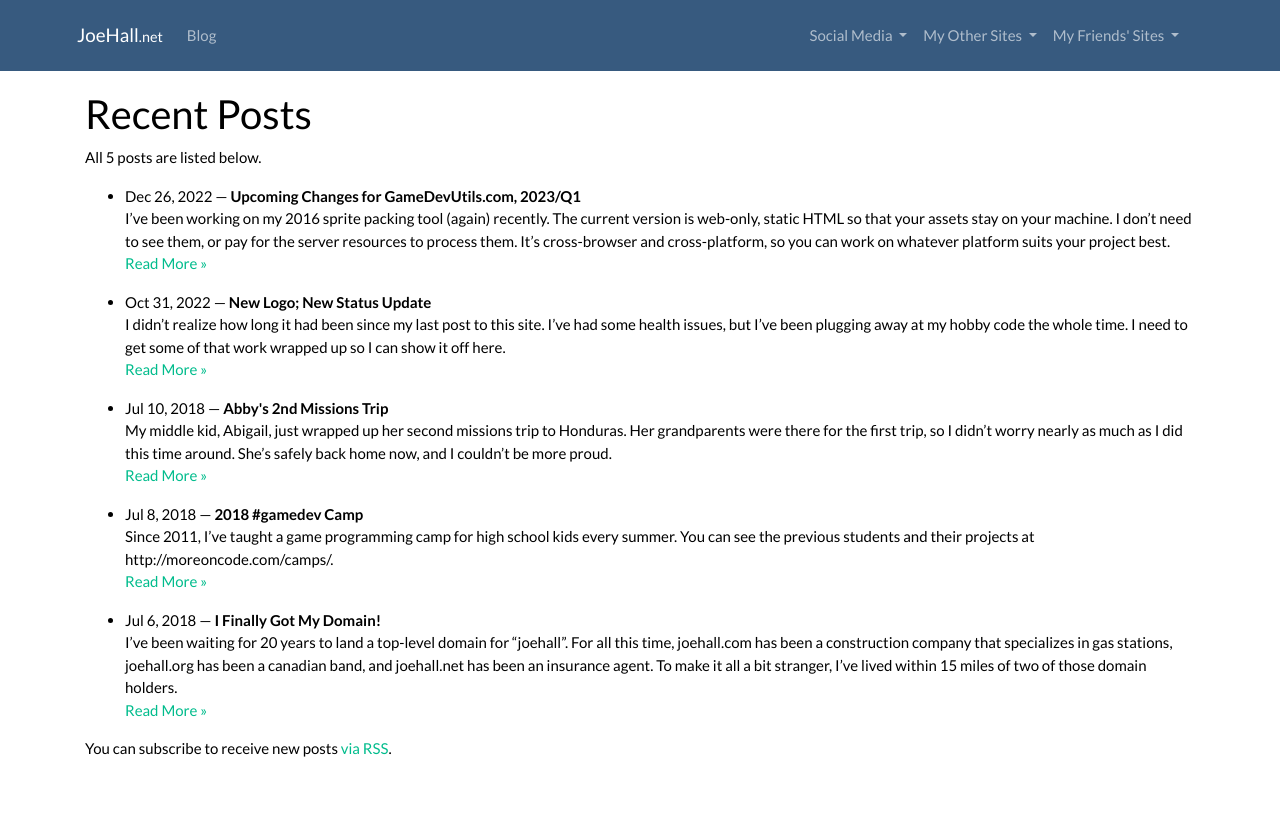
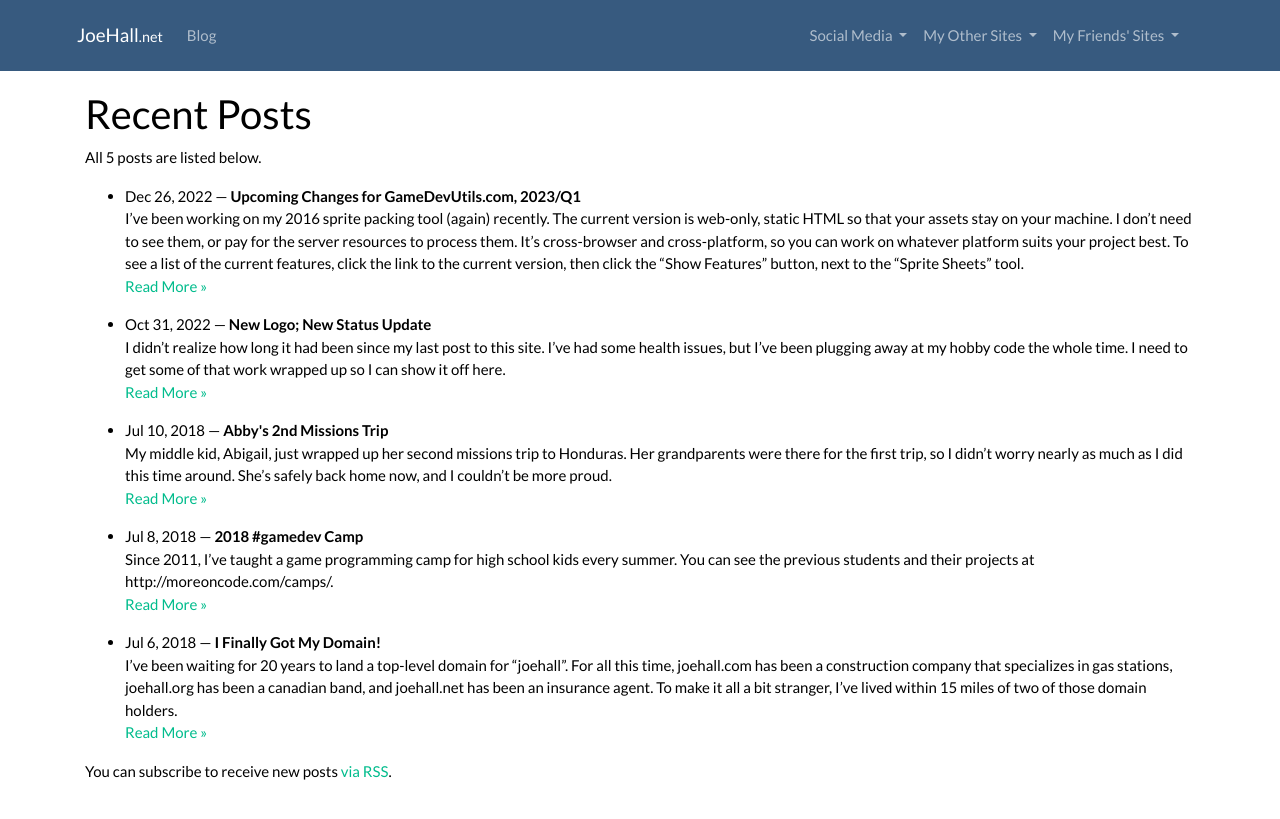
Before and after one commit to groundh0g/joehall.net, a Jekyll site: the page built from docs/blog.md, in a window 1280 px wide. Shown: the top 819 px of the page. Built offline with Jekyll 4.4.1, drawn with Linux system fonts in a browser that asks for light colours; nearby versions of some CDN libraries; our own code applies the rules of GitHub Pages for plain Markdown files.

Commit message:
added instructions to view current features of sprite sheet tool

```diff
--- a/docs/_posts/2022-12-26-upcoming-changes-for-gamedevutils-com-2023-q1.md
+++ b/docs/_posts/2022-12-26-upcoming-changes-for-gamedevutils-com-2023-q1.md
@@ -5,7 +5,7 @@ categories: family
 author: groundh0g
 ---
 
-I've been working on my 2016 sprite packing tool (again) recently. [The current version](http://gamedevutils.com/) is web-only, static HTML so that your assets stay on your machine. I don't need to see them, or pay for the server resources to process them. It's cross-browser and cross-platform, so you can work on whatever platform suits your project best.
+I've been working on my 2016 sprite packing tool (again) recently. The current version is web-only, static HTML so that your assets stay on your machine. I don't need to see them, or pay for the server resources to process them. It's cross-browser and cross-platform, so you can work on whatever platform suits your project best. To see a list of the current features, click the link to [the current version](http://gamedevutils.com/), then click the "Show Features" button, next to the "Sprite Sheets" tool.
 
 <img src='{{ "/assets/images/blog/2016-gamedevutils-sheets.png" | relative_url }}' style="width:512px;" />
 
```
